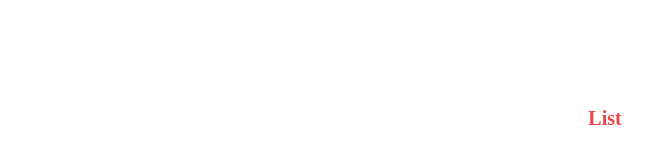
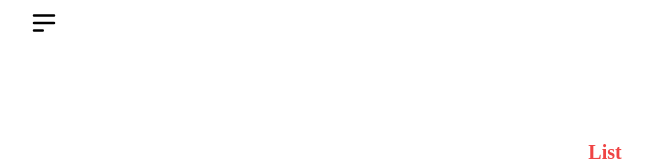
Before and after one commit to Maiveasna/todo-list, a Next.js app: page / in a window 1280 px wide. Shown: the top 161 px of the page, without its empty margins (35-688 px from the left). Built offline with nearby package versions, Linux system fonts and the light colour scheme.

Commit message:
Added: Installed react icons and config

```diff
--- a/package.json
+++ b/package.json
@@ -21,6 +21,7 @@
     "postcss": "^8.4.21",
     "react": "18.2.0",
     "react-dom": "18.2.0",
+    "react-icons": "^4.7.1",
     "tailwindcss": "^3.2.4",
     "typescript": "4.9.4"
   }
--- a/src/app/layout.tsx
+++ b/src/app/layout.tsx
@@ -1,14 +1,15 @@
-import './globals.css'
+import Header from "@/components/Header";
+import "./globals.css";
 
-export default function RootLayout({
-  children,
-}: {
-  children: React.ReactNode
-}) {
+export default function RootLayout({ children }: { children: React.ReactNode }) {
   return (
     <html lang="en">
       <head />
-      <body>{children}</body>
+
+      <body>
+        <Header />
+        {children}
+      </body>
     </html>
   );
 }
--- /dev/null
+++ b/src/components/Header.tsx
@@ -0,0 +1,10 @@
+import React from "react";
+import { HiOutlineMenuAlt2 } from "react-icons/hi";
+
+export default function Header() {
+  return (
+    <div className=" max-w-6xl w-full m-auto s">
+      <HiOutlineMenuAlt2 size={30} />
+    </div>
+  );
+}
```
Also changed, not shown: 1 other file (tests, documents, lock files or other folders).
